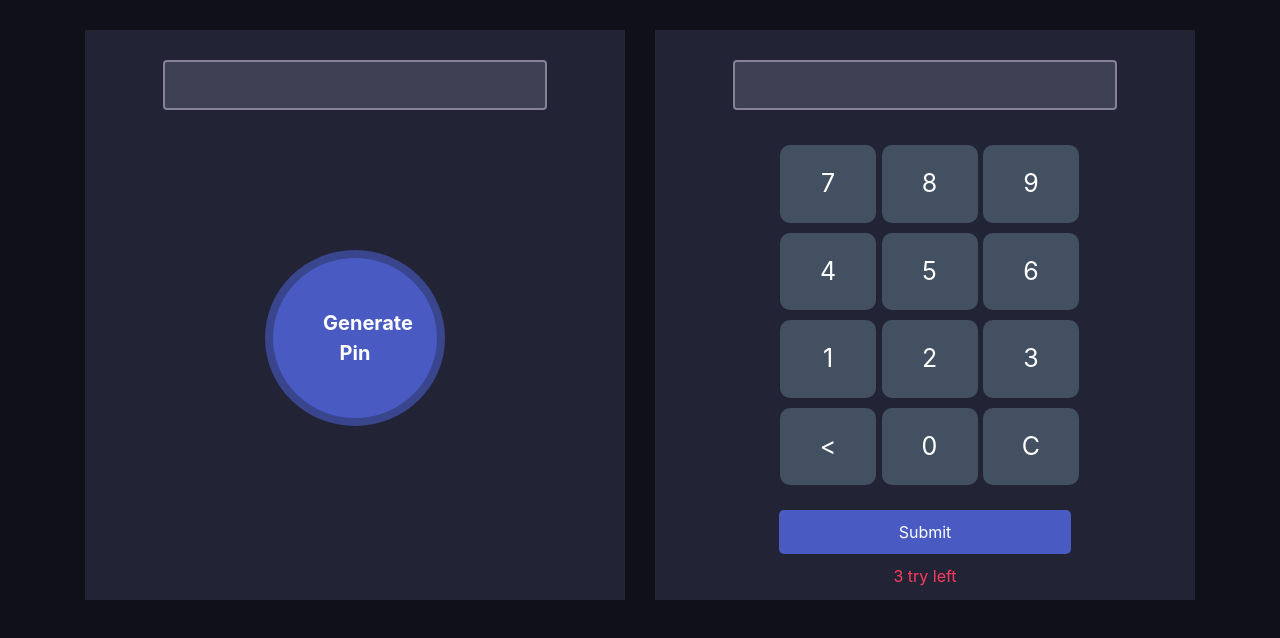
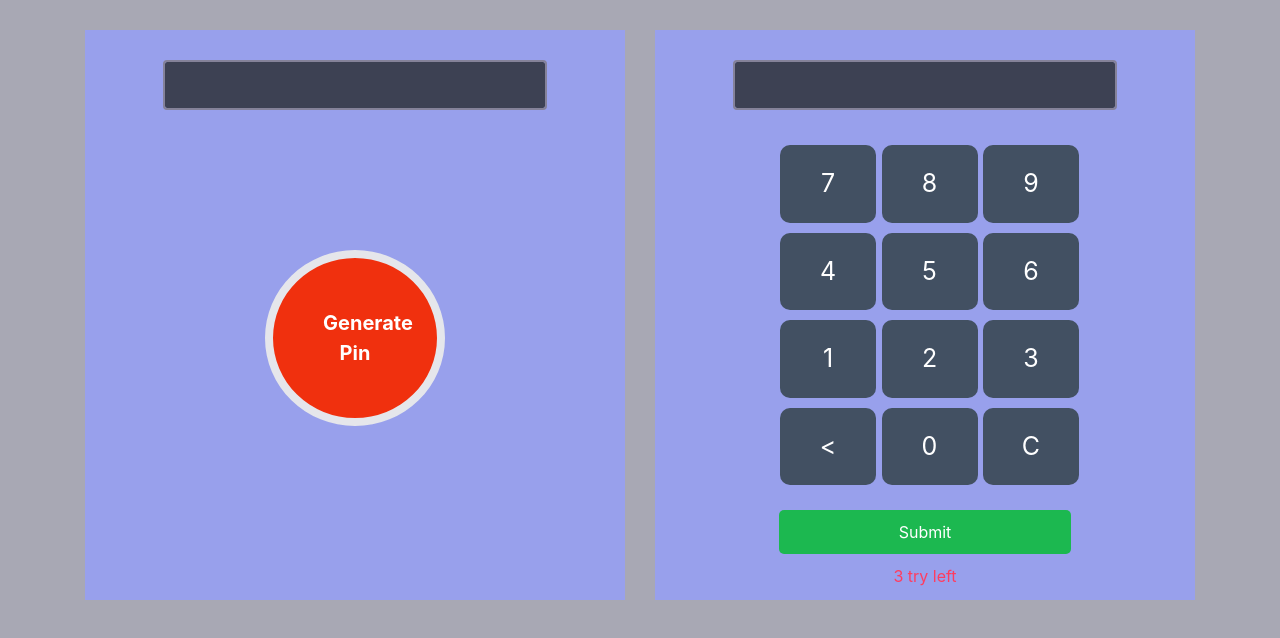
Before and after one commit to hafizuddinraju/pin-matcher, a plain HTML site: page index.html in a window 1280 px wide. Drawn offline with nearby package versions, Linux system fonts and the light colour scheme.

Commit message:
second  commit

```diff
--- a/style.css
+++ b/design.css
@@ -2,7 +2,7 @@
     box-sizing: border-box;
 }
 body {
-    background: #10101B;
+    background: #a8a8b4;
     height: 100vh;
 }
 .container {
@@ -11,7 +11,7 @@ body {
 
 .half-width {
     height: 570px;
-    background: #222436;
+    background: #98a0ec;
     padding: 30px;
     text-align: center;
 }
@@ -20,8 +20,8 @@ body {
     width: 180px;
     padding: 50px;
     border-radius: 50%;
-    border: 8px solid #39458C;
-    background-color: #495BC3;
+    border: 8px solid #e5e6eb;
+    background-color: #f0300e;
     color: #ffffff;
     font-weight: bold;
     font-size: 20px;
@@ -84,7 +84,7 @@ color: #E0B612;
     margin-top: 20px;
     padding: 10px 120px;
     border-radius: 5px;
-    background: #495BC3;
+    background: #1cb850;
     color: #fff;
 }
 .notify {
--- a/index.html
+++ b/index.html
@@ -5,7 +5,7 @@
     <meta name="viewport" content="width=device-width, initial-scale=1.0">
     <title>Pin Generator</title>
     <link rel="stylesheet" href="https://stackpath.bootstrapcdn.com/bootstrap/4.5.0/css/bootstrap.min.css" integrity="sha384-9aIt2nRpC12Uk9gS9baDl411NQApFmC26EwAOH8WgZl5MYYxFfc+NcPb1dKGj7Sk" crossorigin="anonymous">
-    <link rel="stylesheet" href="style.css">
+    <link rel="stylesheet" href="design.css">
 </head>
 <body>
     <div class="container">
```
